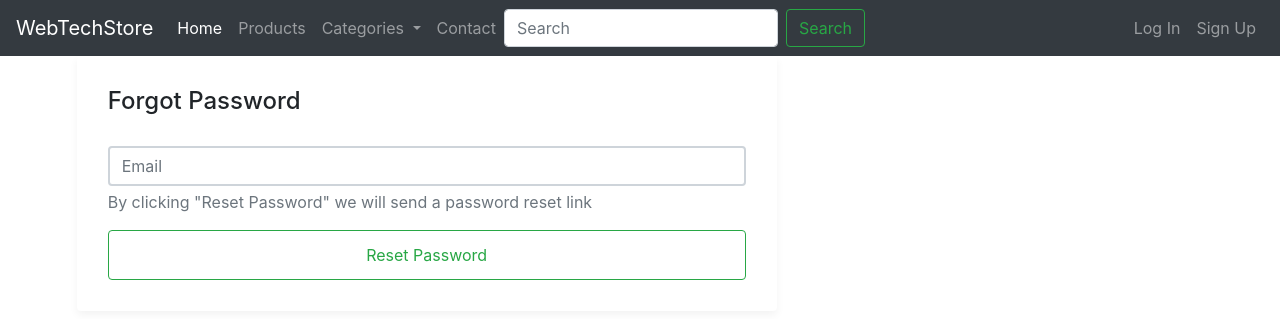
After one commit to Iaroslavv/WebStore, a Flask app: page /reset_password in a window 1280 px wide. The commit adds this page. Shown: the top 319 px of the page. Run offline with Flask 2, Linux system fonts and the light colour scheme; some libraries are stand-ins or nearby versions.

Commit message:
add reset password

```diff
--- a/app/templates/layout.html
+++ b/app/templates/layout.html
@@ -48,10 +48,10 @@
         <ul class="navbar-nav ml-auto">
           {% if current_user.is_authenticated %}
           <li class="nav-item" style="text-align: right;">
-            <a class="nav-link" href="#">Account</a>
+            <a class="nav-link" href="{{ url_for('users.account') }}">Account</a>
           </li>
           <li class="nav-item" style="text-align: right;">
-            <a class="nav-link" href="#">Log out</a>
+            <a class="nav-link" href="{{ url_for('users.logout') }}">Log out</a>
           </li>
           {% else %}
             <li class="nav-item" style="text-align: right;">
--- /dev/null
+++ b/app/templates/reset_request.html
@@ -0,0 +1,53 @@
+{% extends "layout.html" %}
+{% block content %}
+<div class="my-login-page">
+    <div class="my-login-page">
+        <section class="h-100">
+            <div class="container h-100">
+                <div class="row justify-content-md-center align-items-center h-100">
+                    <div class="card-wrapper">
+                        <div class="card fat">
+                            <div class="card-body">
+                                <h4 class="card-title">Forgot Password</h4>
+                                <form method="POST" class="my-login-validation" novalidate="">
+                                    {{ form.hidden_tag() }}
+                                    <div class="form-group">
+                                        {% if form.email.errors %}
+                                        {{ form.email(class="form-control form-control-lg item is-invalid") }}
+                                        <div class="invalid-feedback">
+                                            {% for error in form.email.errors %}
+                                            <span>{{ error }}</span>
+                                            {% endfor %}
+                                        </div>
+                                        {% else %}
+                                            {{ form.email(class="form-control form-control", placeholder="Email") }}
+                                        {% endif %}
+                                        <div class="form-text text-muted">
+                                            By clicking "Reset Password" we will send a password reset link
+                                        </div>
+                                    </div>
+                                    <div class="form-group m-0">
+                                        {{ form.submit(class="btn btn-outline-success btn-block") }}
+                                    </div>
+                                </form>
+                            </div>
+                        </div>
+                    </div>
+                </div>
+            </div>
+        </section>
+
+
+
+
+
+
+
+
+
+
+</div>
+
+
+
+{% endblock content %}
--- a/app/templates/signup.html
+++ b/app/templates/signup.html
@@ -69,7 +69,7 @@
                                     {% endfor %}
                                 </div>
                                 {% else %}
-                                    {{ form.confirm_password(class="form-control form-control-lg") }}
+                                    {{ form.confirm_password(class="form-control form-control") }}
                                 {% endif %}
                             </div>
 
@@ -80,7 +80,7 @@
                                 Already have an account? <a href="{{ url_for('users.login') }}">Login</a>
                             </div>
                             <div class="mt-1 text-center">
-                                <a href="#">Forgot password?</a>
+                                <a href="{{ url_for('users.reset_request') }}">Forgot password?</a>
                             </div>
                         </form>
                     </div>
--- a/app/users/forms.py
+++ b/app/users/forms.py
@@ -35,7 +35,7 @@ class LoginForm(FlaskForm):
 
 class RequestResetForm(FlaskForm):
     email = EmailField("Email", validators=[DataRequired()])
-    submit = SubmitField("Submit password reset")
+    submit = SubmitField("Reset Password")
 
     def validate_email(self, email):
         email = User.query.filter_by(email=email.data).first()
--- a/app/users/routes.py
+++ b/app/users/routes.py
@@ -75,7 +75,7 @@ def reset_request():
         user = User.query.filter_by(email=form.email.data).first()
         send_reset_email(user)
         flash("An email has been sent with instructions to reset your password.", "info")
-        return redirect("users.login")
+        return redirect(url_for("users.login"))
     return render_template("reset_request.html", title="Reset Password", form=form)
 
 
--- a/app/users/utils.py
+++ b/app/users/utils.py
@@ -6,7 +6,7 @@ from flask import current_app, url_for
 def send_reset_email(user):
     token = user.get_reset_token()
     body = f'''To reset your password, visit the following link:
-{url_for("reset_token", token=token, _external=True)}
+{url_for("users.reset_token", token=token, _external=True)}
 If you did not make this request then simply ignore this email.
 '''
     msg = Message(
```
Also changed, not shown: app/templates/login.html (+4 -4 lines), app/templates/reset_token.html (added, +66 -0 lines), app/webstore.db.
